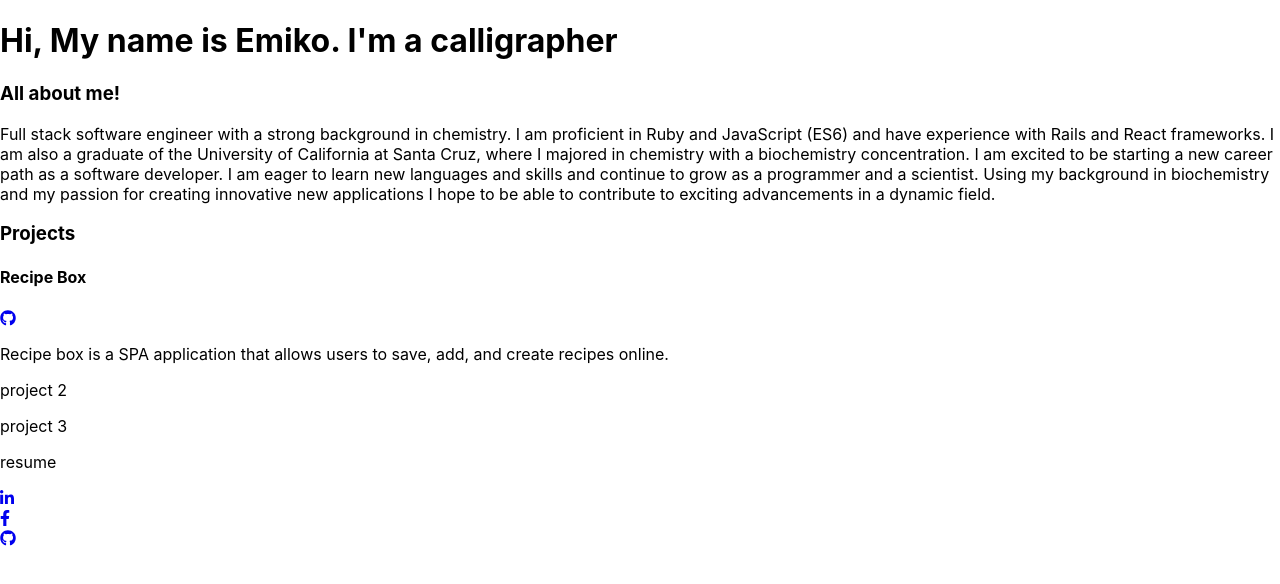
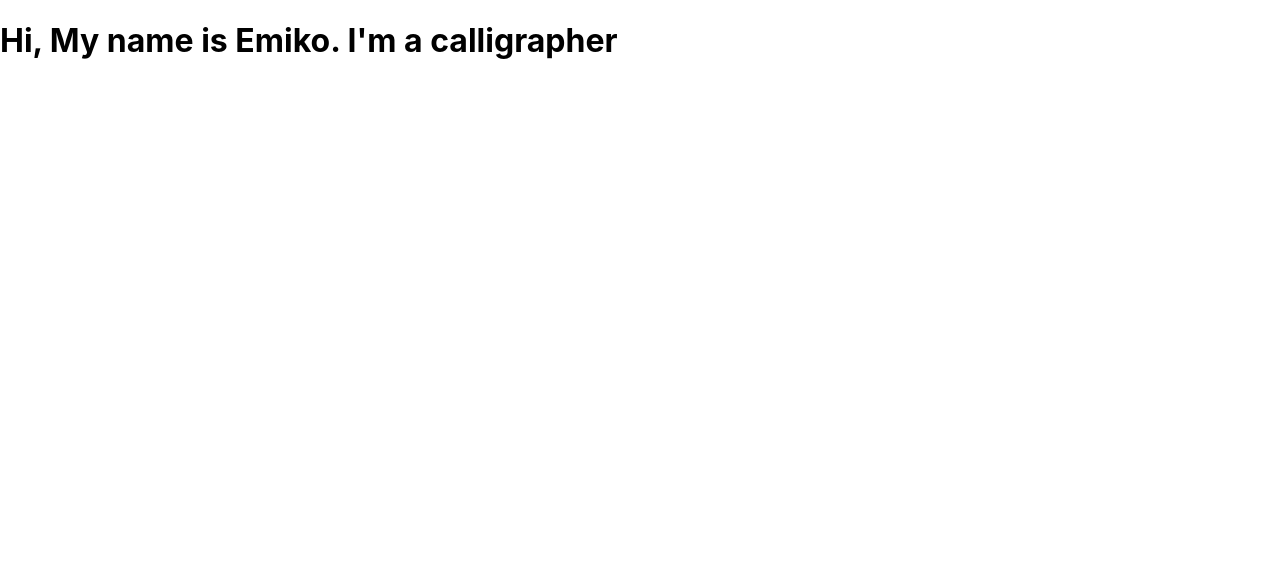
Before and after one commit to ejpijoan/myPortfolio, a React (Create React App) app: page / in a window 1280 px wide. Shown: the top 584 px of the page. Built offline with nearby package versions, Linux system fonts and the light colour scheme.

Commit message:
gives profile container component state with components key

```diff
--- a/src/containers/Profile.js
+++ b/src/containers/Profile.js
@@ -6,14 +6,21 @@ import Resume from '../components/Resume';
 import Socials from '../components/Socials';
 
 class Profile extends Component {
+    constructor(){
+        super();
+        this.state = {
+            components: []
+        }
+    }
+
     render() {
         return (
             <div>
                 <Intro/>
-                <About/>
+                {/* <About/>
                 <Projects/>
                 <Resume/>
-                <Socials/>
+                <Socials/> */}
             </div>
         )
     }
```
